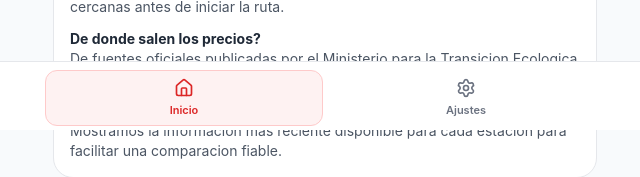
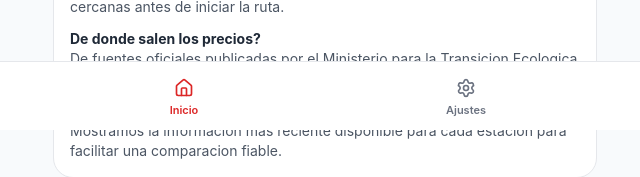
Before and after one commit to PC-922/espaoil-front, a React (Vite) app: page / in a window 1280 px wide. Shown: the part 670-847 px from the top of the page, without its empty margins (315-955 px from the left). Built offline with nearby package versions, Linux system fonts and the light colour scheme.

Commit message:
fix: remove unnecessary border styles from navigation button classes

```diff
--- a/components/BottomNav.tsx
+++ b/components/BottomNav.tsx
@@ -13,7 +13,7 @@ export const BottomNav: React.FC<Props> = ({ currentView, onViewChange }) => {
         <button
           type="button"
           onClick={() => onViewChange('home')}
-          className={`ui-nav-btn ui-radius-control flex min-h-[56px] flex-col items-center justify-center gap-1 px-2 transition-colors ${currentView === 'home' ? 'ui-nav-btn-active' : ''}`}
+          className={`ui-nav-btn flex min-h-[56px] flex-col items-center justify-center gap-1 px-2 transition-colors ${currentView === 'home' ? 'ui-nav-btn-active' : ''}`}
         >
           <Home size={20} />
           <span className="text-[11px] font-semibold">Inicio</span>
@@ -21,7 +21,7 @@ export const BottomNav: React.FC<Props> = ({ currentView, onViewChange }) => {
         <button
           type="button"
           onClick={() => onViewChange('settings')}
-          className={`ui-nav-btn ui-radius-control flex min-h-[56px] flex-col items-center justify-center gap-1 px-2 transition-colors ${currentView === 'settings' ? 'ui-nav-btn-active' : ''}`}
+          className={`ui-nav-btn flex min-h-[56px] flex-col items-center justify-center gap-1 px-2 transition-colors ${currentView === 'settings' ? 'ui-nav-btn-active' : ''}`}
         >
           <Settings size={20} />
           <span className="text-[11px] font-semibold">Ajustes</span>
--- a/index.html
+++ b/index.html
@@ -193,13 +193,10 @@
       }
 
       .ui-nav-btn {
-        border: 1px solid transparent;
         color: var(--color-muted);
       }
 
       .ui-nav-btn-active {
-        border-color: #fecaca;
-        background: var(--color-accent-soft);
         color: var(--color-accent);
       }
 
```
